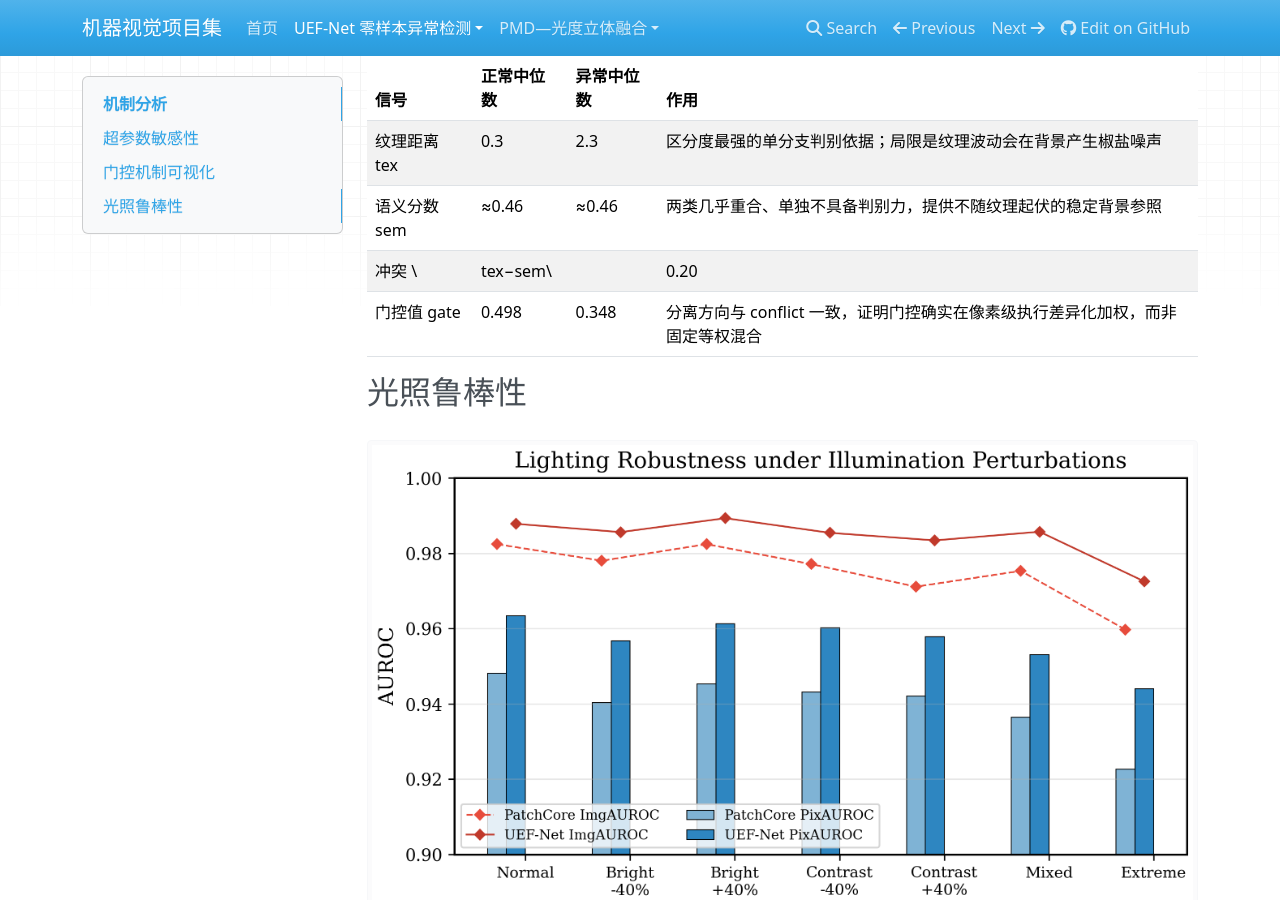
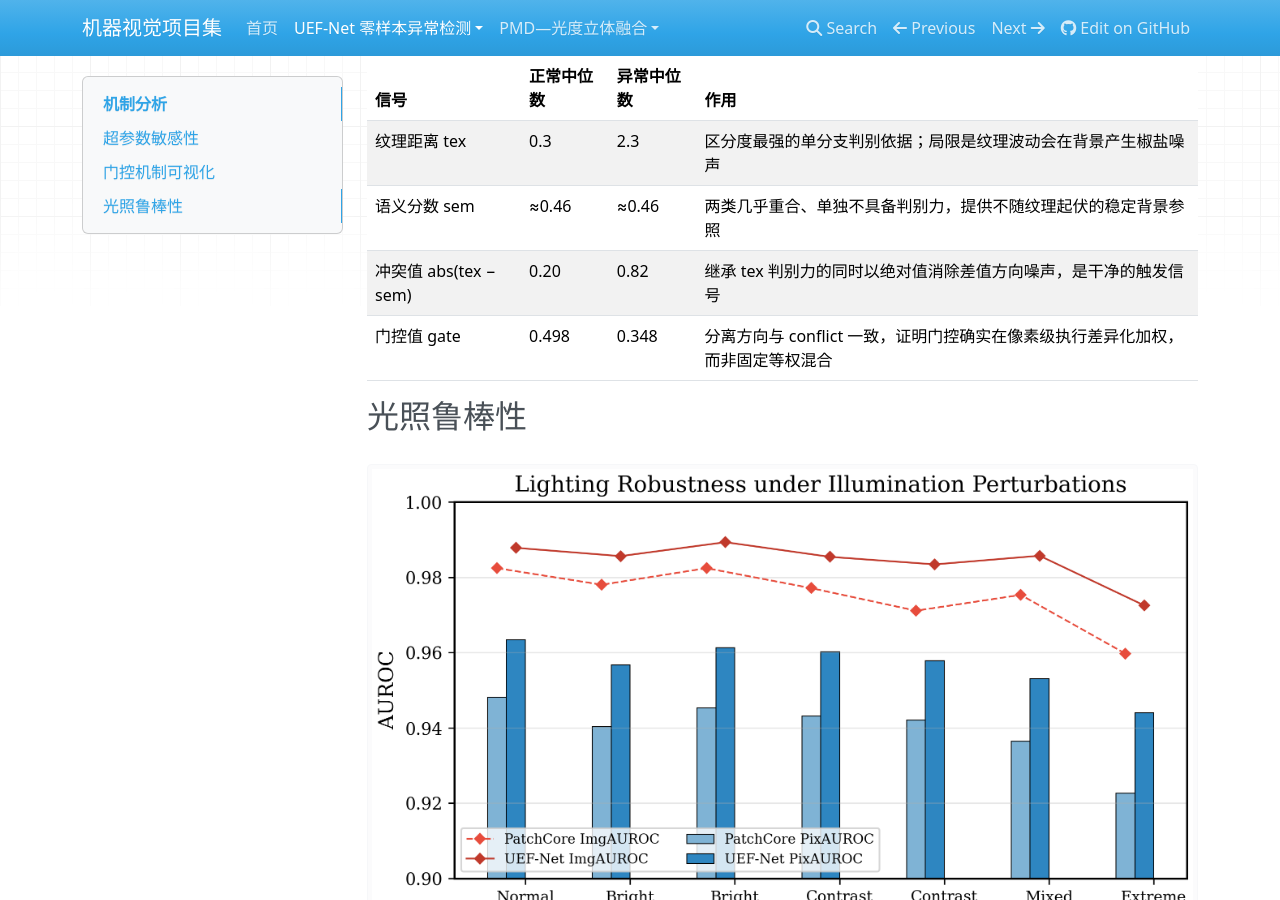
Before and after one commit to rxfang0628/INTRODUCE, an MkDocs documentation site: the page built from docs/uefnet/analysis.md, in a window 1280 px wide and 900 px high, scrolled down 1715 px. Built offline with MkDocs 1.6.1, drawn with Linux system fonts in a browser that asks for light colours; nearby versions of some CDN libraries.

Commit message:
docs(uefnet): 修正门控信号表格竖线转义

```diff
--- a/docs/uefnet/analysis.md
+++ b/docs/uefnet/analysis.md
@@ -28,7 +28,7 @@
 |---|---|---|---|
 | 纹理距离 tex | 0.3 | 2.3 | 区分度最强的单分支判别依据；局限是纹理波动会在背景产生椒盐噪声 |
 | 语义分数 sem | ≈0.46 | ≈0.46 | 两类几乎重合、单独不具备判别力，提供不随纹理起伏的稳定背景参照 |
-| 冲突 \\|tex−sem\\| | 0.20 | 0.82 | 继承 tex 判别力的同时以绝对值消除差值方向噪声，是干净的触发信号 |
+| 冲突值 abs(tex − sem) | 0.20 | 0.82 | 继承 tex 判别力的同时以绝对值消除差值方向噪声，是干净的触发信号 |
 | 门控值 gate | 0.498 | 0.348 | 分离方向与 conflict 一致，证明门控确实在像素级执行差异化加权，而非固定等权混合 |
 
 ## 光照鲁棒性
```
